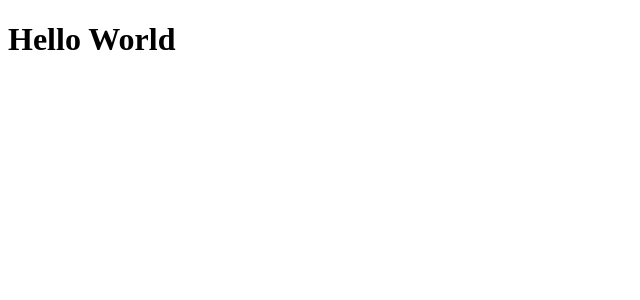
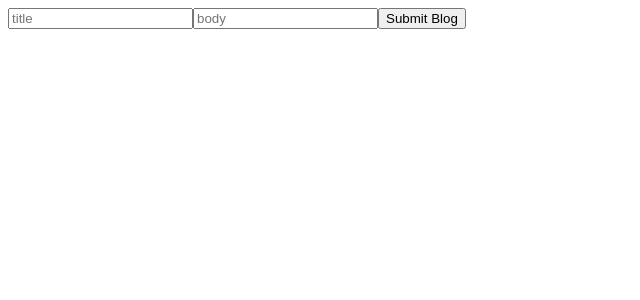
Before and after one commit to KatieMBerry/lab-35-redux-blog, a React app: page / in a window 1280 px wide. Shown: the top 300 px of the page, without its empty margins (0-640 px from the left). Built offline with nearby package versions, Linux system fonts and the light colour scheme.

Commit message:
created form, renders to page

```diff
--- a/src/components/app/App.jsx
+++ b/src/components/app/App.jsx
@@ -1,5 +1,10 @@
 import React from 'react';
+import BlogForm from '../form/BlogForm';
 
 export default function App() {
-  return <h1>Hello World</h1>;
+  return (
+    <>
+      <BlogForm />
+    </>
+  );
 }
--- /dev/null
+++ b/src/components/form/BlogForm.jsx
@@ -0,0 +1,33 @@
+import React, { useState } from 'react';
+
+const BlogForm = () => {
+    //local state
+    const [title, setTitle] = useState('');
+    const [body, setBody] = useState('');
+
+    const handleSubmit = e => {
+        e.preventDefault();
+    };
+
+    return (
+        <>
+            <form onSubmit={handleSubmit}>
+                <input
+                    type="text"
+                    placeholder="title"
+                    value={title}
+                    onChange={({ target }) => setTitle(target.value)} />
+
+                <input
+                    type="text"
+                    placeholder="body"
+                    value={body}
+                    onChange={({ target }) => setBody(target.value)} />
+
+                <button>Submit Blog</button>
+            </form>
+        </>
+    )
+}
+
+export default BlogForm;
```
